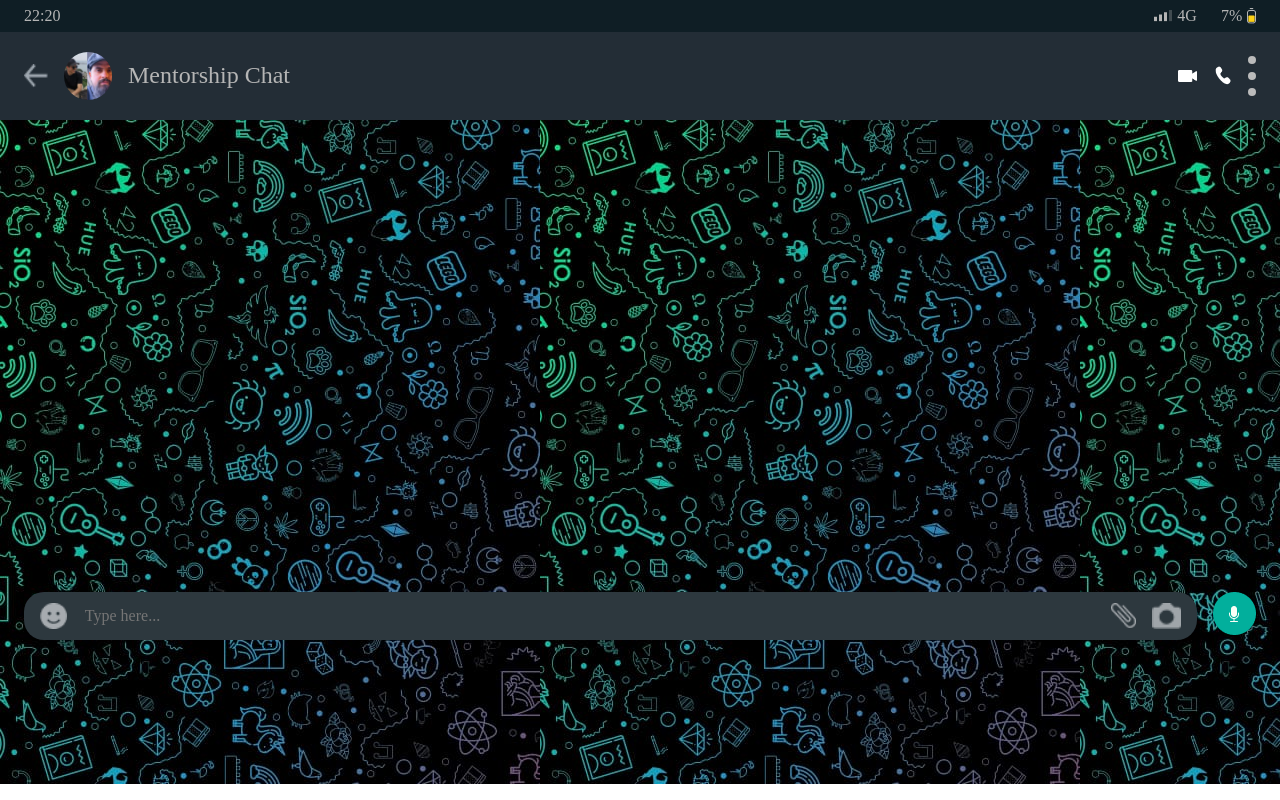
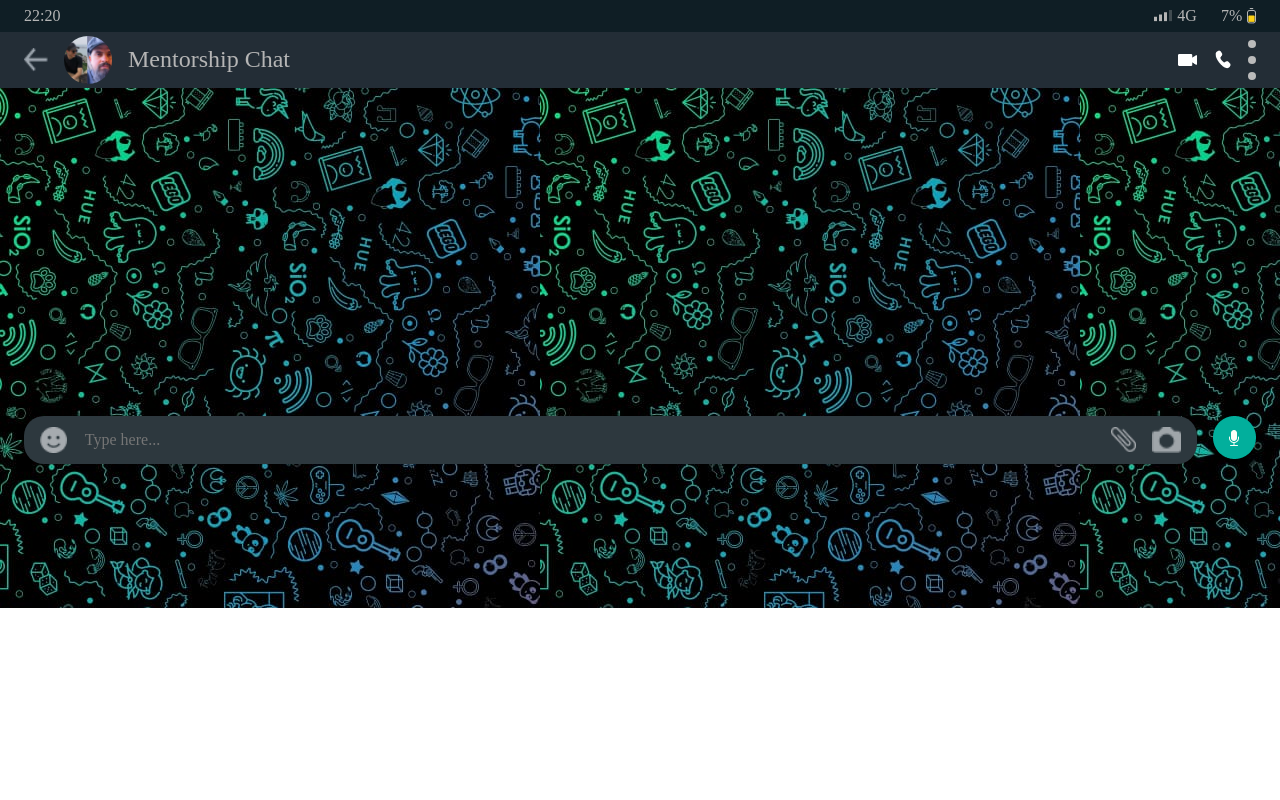
Before and after one commit to juninho0322/whatsapp-clone, a plain HTML site: page index.html in a window 1280 px wide. Drawn offline with Linux system fonts and the light colour scheme.

Commit message:
whatsapp-layout

```diff
--- a/style.css
+++ b/style.css
@@ -4,8 +4,9 @@
     padding: 0;
 }
 
+*,
 ::before,
-*::after {
+::after {
     box-sizing: border-box;
 }
 
```
